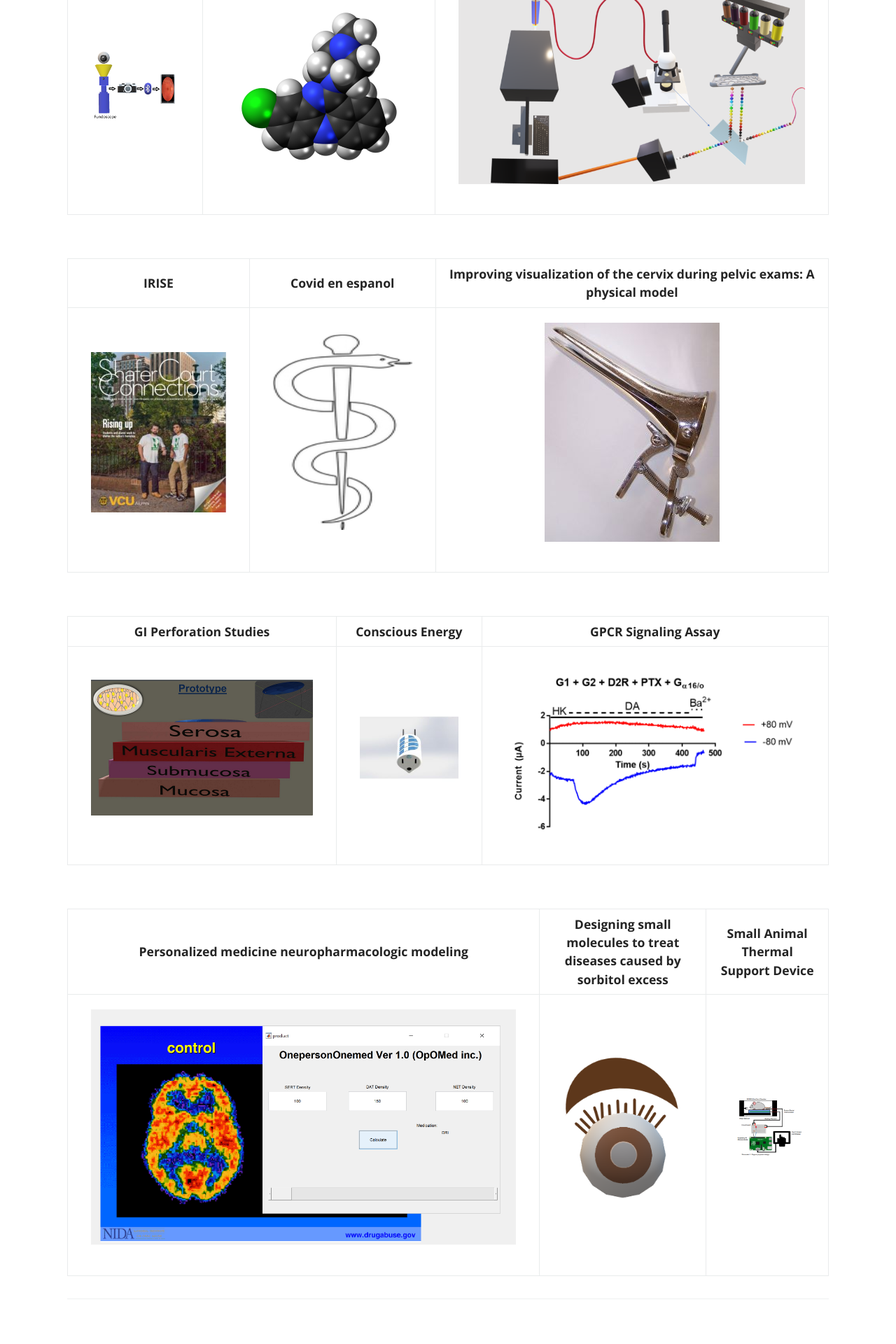
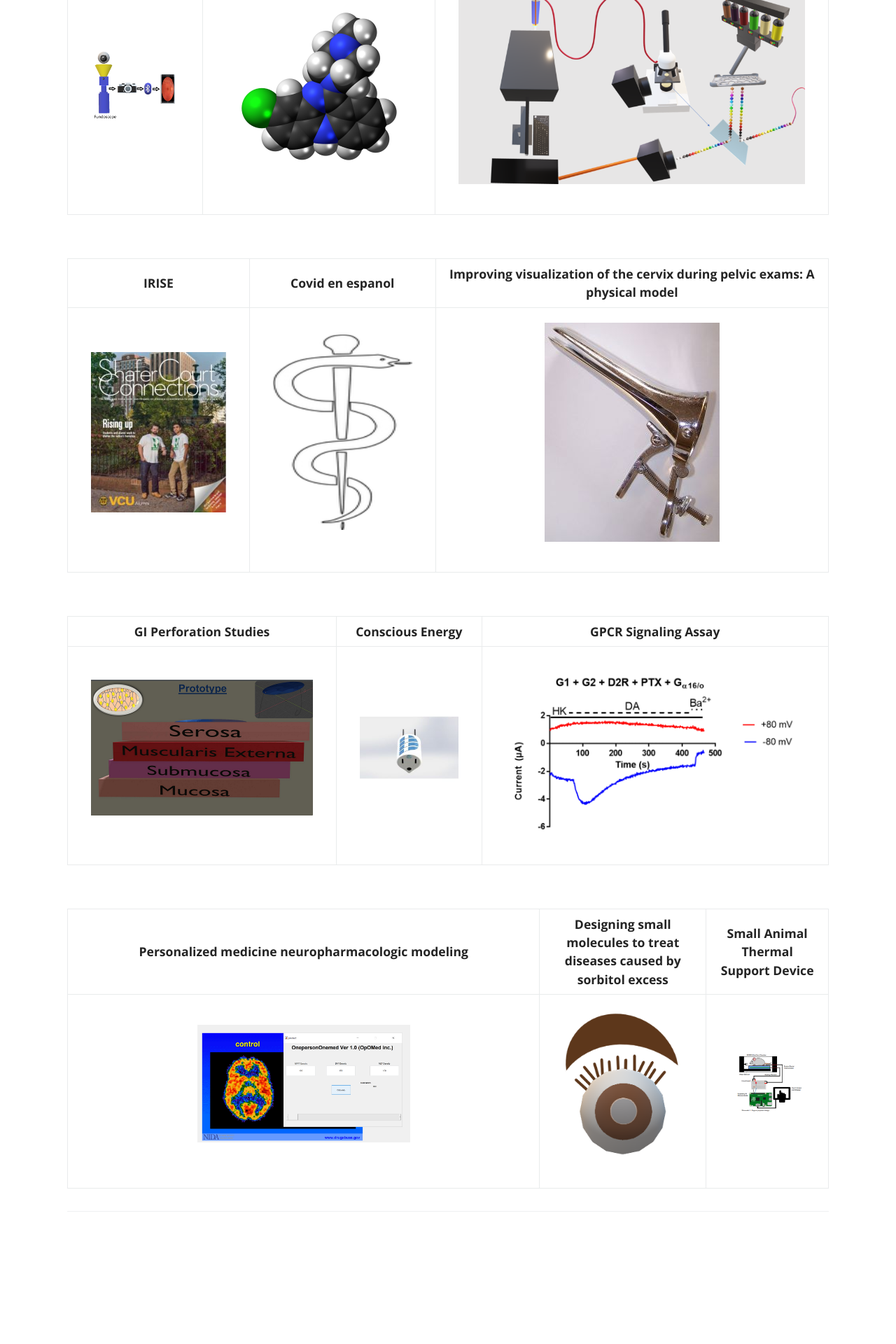
Before and after one commit to EyeCanDoIt/EyeCanDoIt.github.io, a Jekyll site: the page built from index.md, in a window 1280 px wide. Shown: the part 1894-3814 px from the top of the page at 70% size. Built offline with Jekyll 4.4.1, drawn with Linux system fonts in a browser that asks for light colours; after the commit the page ends 3689 px from its top, so only the background shows below that.

Commit message:
Update index.md

```diff
--- a/index.md
+++ b/index.md
@@ -66,4 +66,4 @@ Virginia Commonwealth University (VCU), Richmond, VA		&nbsp;&nbsp;&nbsp;&nbsp;&n
 
 | Personalized medicine neuropharmacologic modeling  | Designing small molecules to treat diseases caused by sorbitol excess | Small Animal Thermal Support Device |
 |     :---:    |     :---:      |     :---:     |
-| <a href="opomed" class="btn" style="color:#E0E0E0"><img src="https://EyeCanDoIt.github.io/Images/opomed.png" alt="https://EyeCanDoIt.github.io/Images/opomed.png" loading="lazy"></a>   | <a href="sorbitol" class="btn" style="color:#E0E0E0"><img src="https://EyeCanDoIt.github.io/Images/eye.png" alt="https://EyeCanDoIt.github.io/Images/eye.png" loading="lazy"></a>     | <a href="thermoreg" class="btn" style="color:#E0E0E0"><img src="https://EyeCanDoIt.github.io/Images/scireq.png" alt="https://EyeCanDoIt.github.io/Images/scireq.png" loading="lazy"></a>    |
+| <a href="opomed" class="btn" style="color:#E0E0E0"><img src="https://EyeCanDoIt.github.io/Images/opomed.png" alt="https://EyeCanDoIt.github.io/Images/opomed.png" alt=" " width="50%" height="50%" loading="lazy"></a>   | <a href="sorbitol" class="btn" style="color:#E0E0E0"><img src="https://EyeCanDoIt.github.io/Images/eye.png" alt="https://EyeCanDoIt.github.io/Images/eye.png" loading="lazy"></a>     | <a href="thermoreg" class="btn" style="color:#E0E0E0"><img src="https://EyeCanDoIt.github.io/Images/scireq.png" alt="https://EyeCanDoIt.github.io/Images/scireq.png" loading="lazy"></a>    |
```
